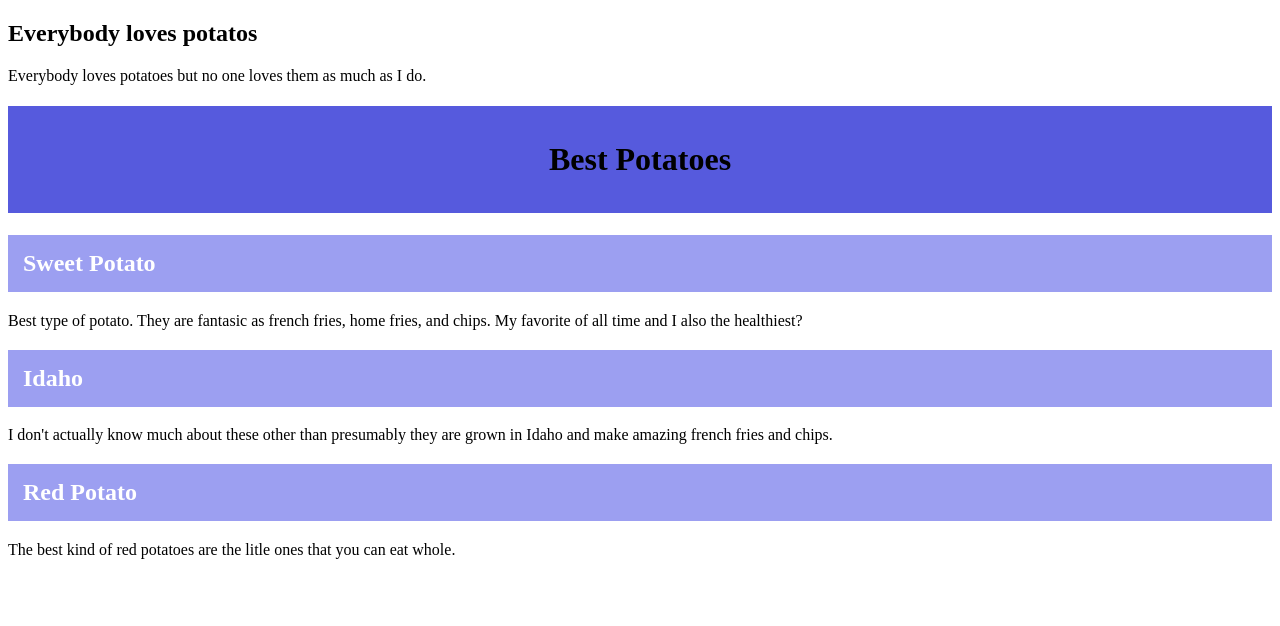
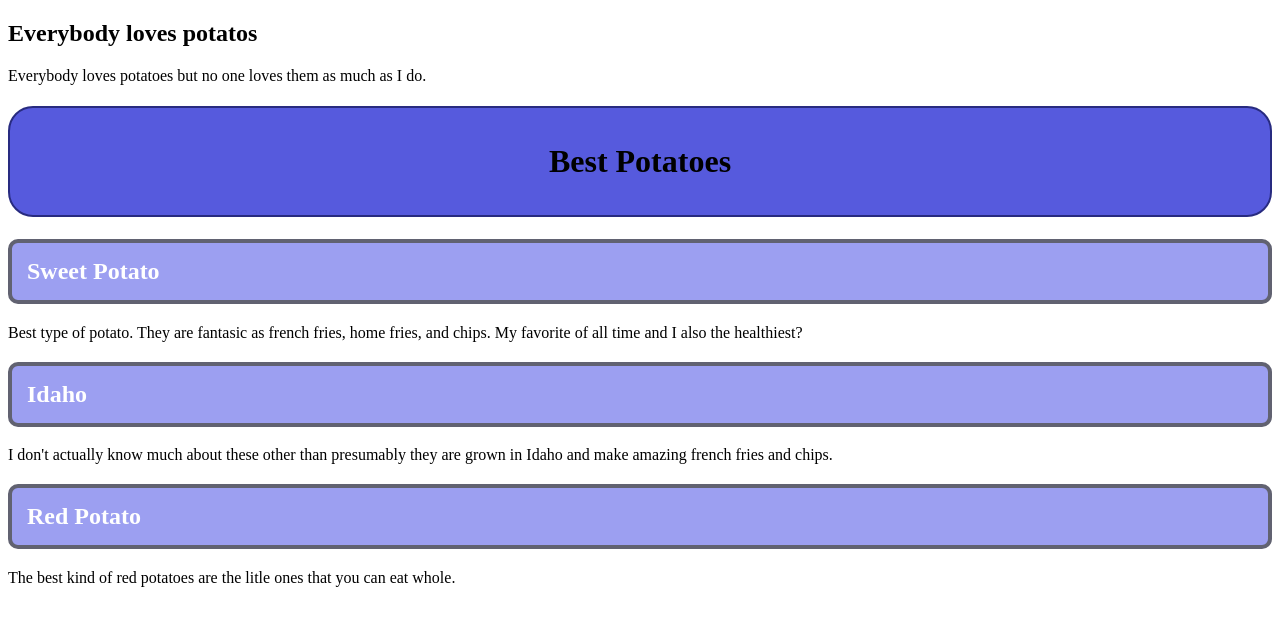
Before and after one commit to MelSmith104/newnewnewnew, a plain HTML site: page index.html in a window 1280 px wide. Drawn offline with Linux system fonts and the light colour scheme.

Commit message:
rounded the borders

```diff
--- a/index.html
+++ b/index.html
@@ -10,11 +10,15 @@
       background-color: #565ADD;
       padding: 35px;
       text-align: center;
+      border: 2px solid #282B80;
+      border-radius: 25px;
     }
     .potatoes {
       background-color: #9C9FF1;
       padding: 15px;
       color: white;
+      border: 4px solid #616271;
+      border-radius: 10px;
     }
 
 	</style>
@@ -24,7 +28,7 @@
   <h2>Everybody loves potatos</h2>
   <p id="intro">Everybody loves potatoes but no one loves them as much as I do.</p>
   <h1 id="title">Best Potatoes</h1>
-  <h2 class="potatoes">Sweet Potato</h2>
+    <h2 class="potatoes">Sweet Potato</h2>
   <p id="sweetpotato">Best type of potato. They are fantasic as french fries, home fries, and chips. My favorite of all time and I also the healthiest?</p>
   <h2 class="potatoes">Idaho</h2>
   <p id="idaho">I don't actually know much about these other than presumably they are grown in Idaho and make amazing french fries and chips.</p>
```
